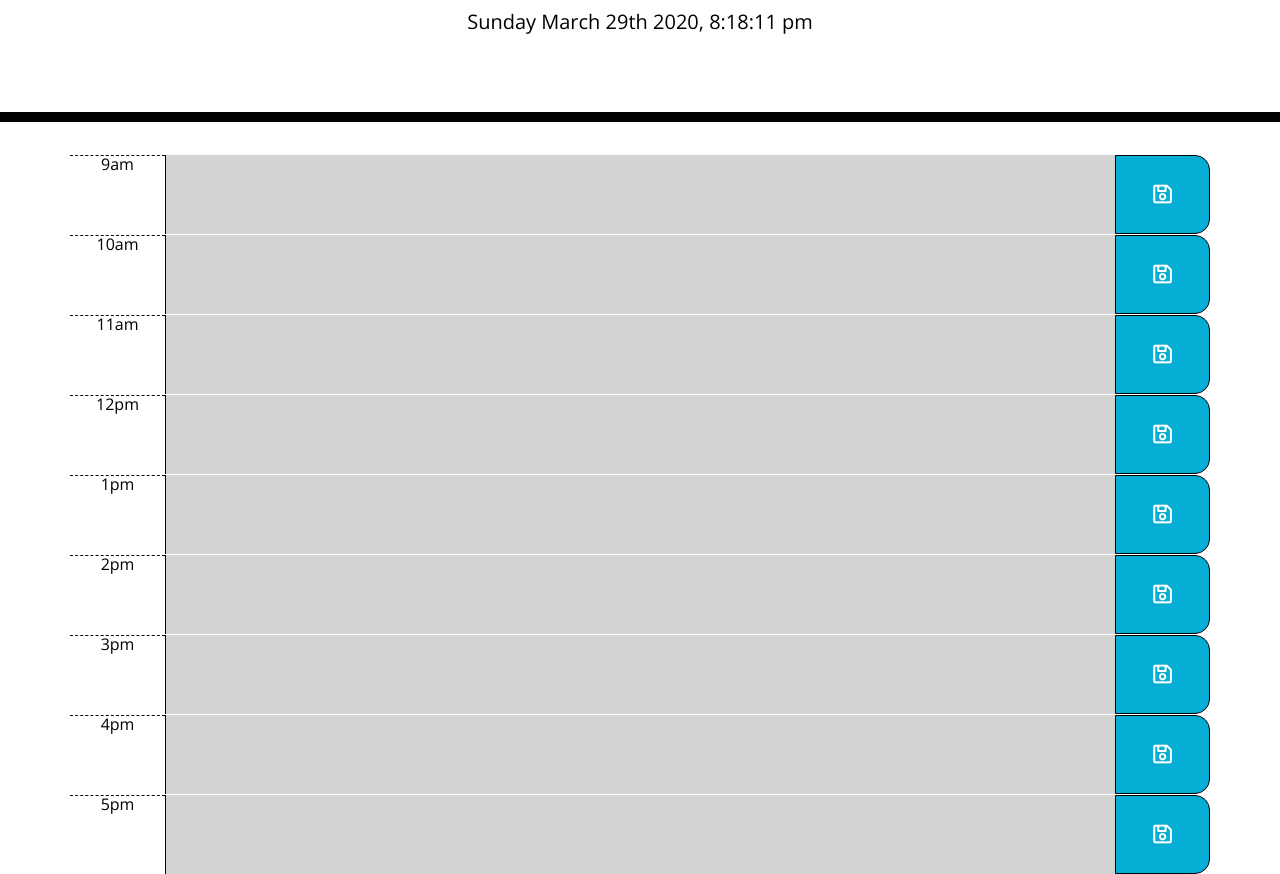
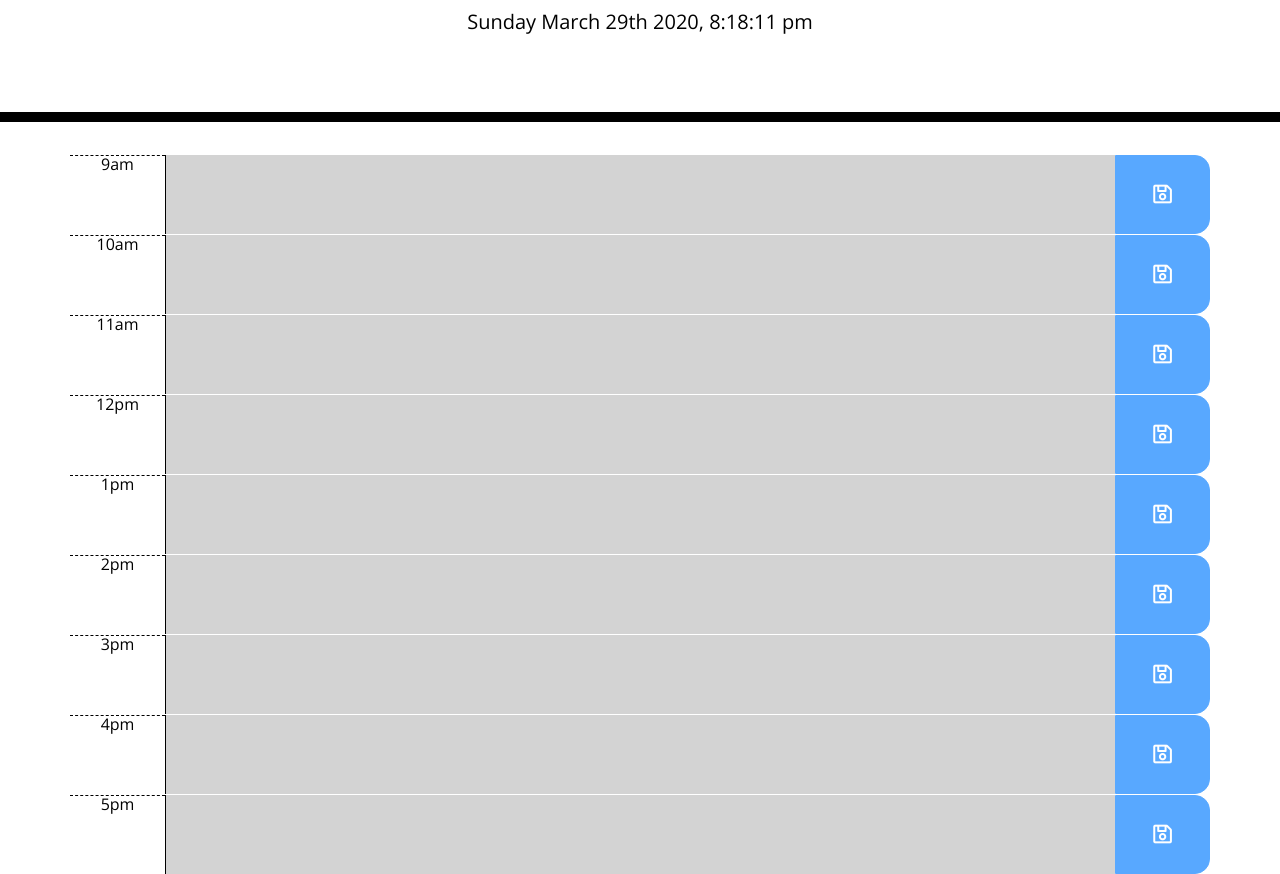
Before and after one commit to hockeyduck3/week-5-hw, a plain HTML site: page index.html in a window 1280 px wide. Shown: the part 182-1056 px from the top of the page. Drawn offline with nearby package versions, Linux system fonts and the light colour scheme.

Commit message:
Added another class to the save buttons, and made all the buttons disabled by default.

```diff
--- a/index.html
+++ b/index.html
@@ -35,63 +35,63 @@
       <div class="row time-block">
         <div id="time-0" class="col-sm-1 hour">9am</div>
         <textarea id="textArea0" class="textarea col-sm-10" disabled></textarea>
-        <button class="btn btn-primary saveBtn col-sm-1" style="width: 50px;"><i class="far fa-save fa-lg"></i></button>
+        <button class="btn btn-primary saveBtn saveBtn0 col-sm-1" style="width: 50px;" disabled><i class="far fa-save fa-lg"></i></button>
       </div>
 
       <!-- 10am/10:00 -->
       <div class="row time-block">
         <div id="time-1" class="col-sm-1 hour">10am</div>
         <textarea id="textArea1" class="textarea col-sm-10" disabled></textarea>
-        <button class="btn btn-primary saveBtn col-sm-1" style="width: 50px;"><i class="far fa-save fa-lg"></i></button>
+        <button class="btn btn-primary saveBtn saveBtn1 col-sm-1" style="width: 50px;" disabled><i class="far fa-save fa-lg"></i></button>
       </div>
 
       <!-- 11am/11:00 -->
       <div class="row time-block">
         <div id="time-2" class="col-sm-1 hour">11am</div>
         <textarea id="textArea2" class="textarea col-sm-10" disabled></textarea>
-        <button class="btn btn-primary saveBtn col-sm-1" style="width: 50px;"><i class="far fa-save fa-lg"></i></button>
+        <button class="btn btn-primary saveBtn saveBtn2 col-sm-1" style="width: 50px;" disabled><i class="far fa-save fa-lg"></i></button>
       </div>
 
       <!-- 12am/12:00 -->
       <div class="row time-block">
         <div id="time-3" class="col-sm-1 hour">12pm</div>
         <textarea id="textArea3" class="textarea col-sm-10" disabled></textarea>
-        <button class="btn btn-primary saveBtn col-sm-1" style="width: 50px;"><i class="far fa-save fa-lg"></i></button>
+        <button class="btn btn-primary saveBtn saveBtn3 col-sm-1" style="width: 50px;" disabled><i class="far fa-save fa-lg"></i></button>
       </div>
 
       <!-- 1pm/13:00 -->
       <div class="row time-block">
         <div id="time-4" class="col-sm-1 hour">1pm</div>
         <textarea id="textArea4" class="textarea col-sm-10" disabled></textarea>
-        <button class="btn btn-primary saveBtn col-sm-1" style="width: 50px;"><i class="far fa-save fa-lg"></i></button>
+        <button class="btn btn-primary saveBtn saveBtn4 col-sm-1" style="width: 50px;" disabled><i class="far fa-save fa-lg"></i></button>
       </div>
 
       <!-- 2pm/14:00 -->
       <div class="row time-block">
         <div id="time-5" class="col-sm-1 hour">2pm</div>
         <textarea id="textArea5" class="textarea col-sm-10" disabled></textarea>
-        <button class="btn btn-primary saveBtn col-sm-1" style="width: 50px;"><i class="far fa-save fa-lg"></i></button>
+        <button class="btn btn-primary saveBtn saveBtn5 col-sm-1" style="width: 50px;" disabled><i class="far fa-save fa-lg"></i></button>
       </div>
 
       <!-- 3pm/15:00 -->
       <div class="row time-block">
         <div id="time-6" class="col-sm-1 hour">3pm</div>
         <textarea id="textArea6" class="textarea col-sm-10" disabled></textarea>
-        <button class="btn btn-primary saveBtn col-sm-1" style="width: 50px;"><i class="far fa-save fa-lg"></i></button>
+        <button class="btn btn-primary saveBtn saveBtn6 col-sm-1" style="width: 50px;" disabled><i class="far fa-save fa-lg"></i></button>
       </div>
 
       <!-- 4pm/16:00 -->
       <div class="row time-block">
         <div id="time-7" class="col-sm-1 hour">4pm</div>
         <textarea id="textArea7" class="textarea col-sm-10" disabled></textarea>
-        <button class="btn btn-primary saveBtn col-sm-1" style="width: 50px;"><i class="far fa-save fa-lg"></i></button>
+        <button class="btn btn-primary saveBtn saveBtn7 col-sm-1" style="width: 50px;" disabled><i class="far fa-save fa-lg"></i></button>
       </div>
 
       <!-- 5pm/17:00 -->
       <div class="row time-block">
         <div id="time-8" class="col-sm-1 hour">5pm</div>
         <textarea id="textArea8" class="textarea col-sm-10" disabled></textarea>
-        <button class="btn btn-primary saveBtn col-sm-1" style="width: 50px;"><i class="far fa-save fa-lg"></i></button>
+        <button class="btn btn-primary saveBtn saveBtn8 col-sm-1" style="width: 50px;" disabled><i class="far fa-save fa-lg"></i></button>
       </div>
     </div>
 
```
